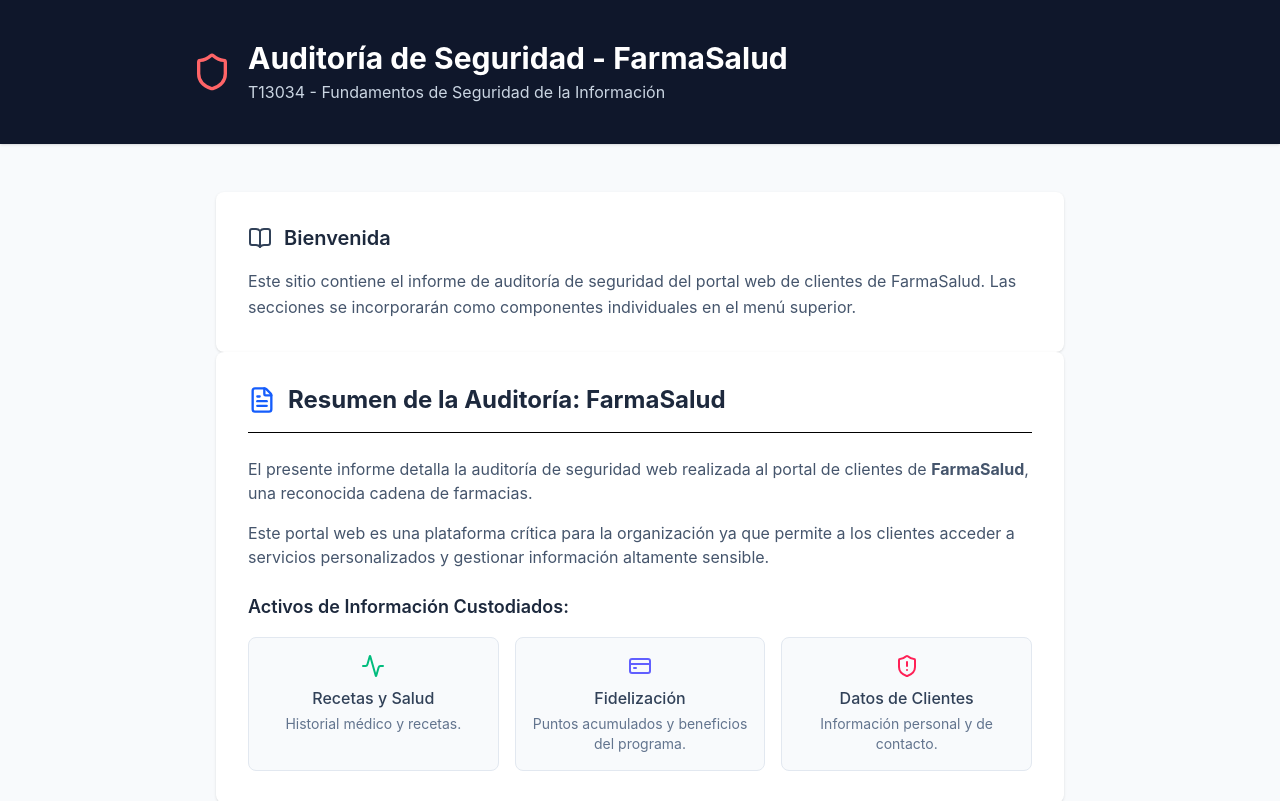
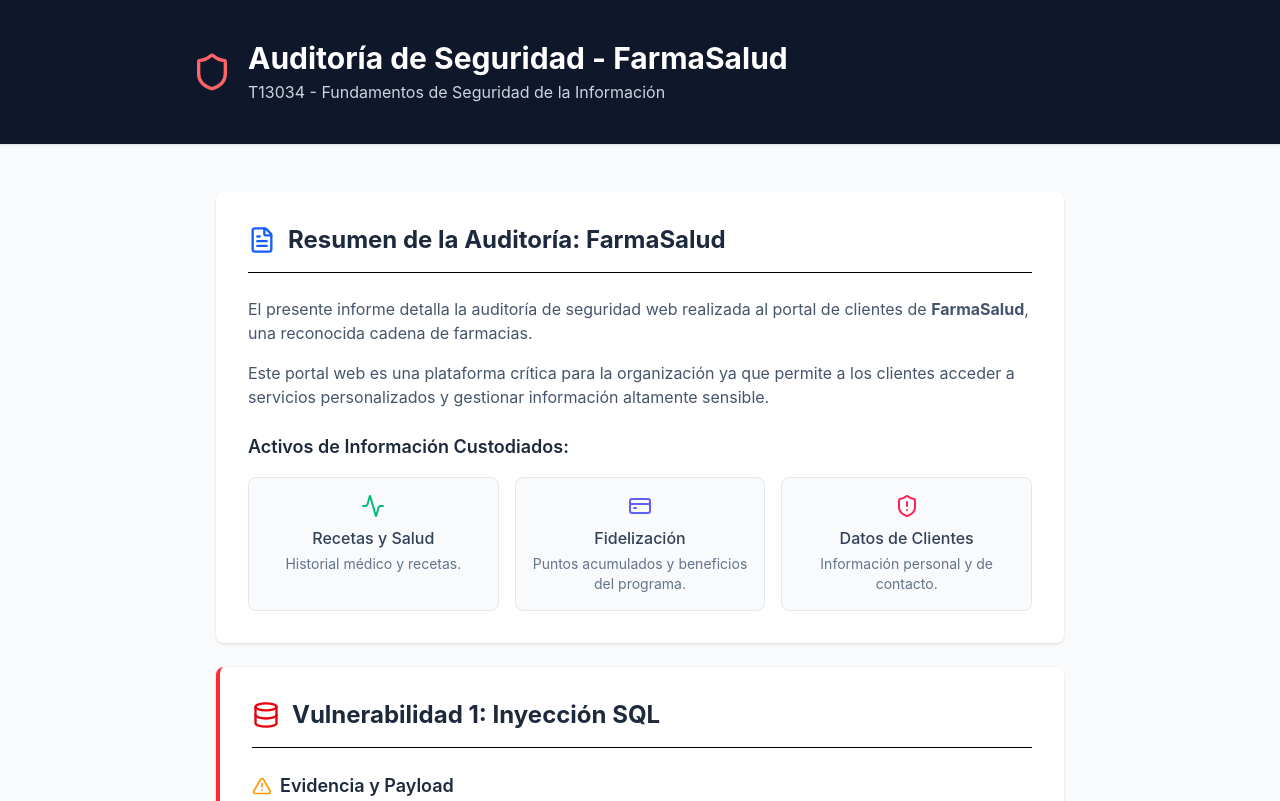
Before and after one commit to Jaanfg/auditoria_ferjav, a React (Vite) app: page / in a window 1280 px wide. Shown: the top 801 px of the page. Built offline with nearby package versions, Linux system fonts and the light colour scheme.

Commit message:
Se elimina la tarjeta de bienvenida

```diff
--- a/src/App.jsx
+++ b/src/App.jsx
@@ -23,17 +23,6 @@
       </header>
 
       <main className="flex-1 max-w-4xl mx-auto px-6 py-12 w-full">
-        <div className="bg-white rounded-lg shadow p-8">
-          <div className="flex items-center gap-3 mb-4">
-            <BookOpen className="text-slate-700" />
-            <h2 className="text-xl font-semibold text-slate-800">
-              Bienvenida
-            </h2>
-          </div>
-          <p className="text-slate-600 leading-relaxed">
-            Este sitio contiene el informe de auditoría de seguridad del portal web de clientes de FarmaSalud. Las secciones se incorporarán como componentes individuales en el menú superior.
-          </p>
-        </div>
 
         <Resumen />
         <InyeccionSQL />
```
